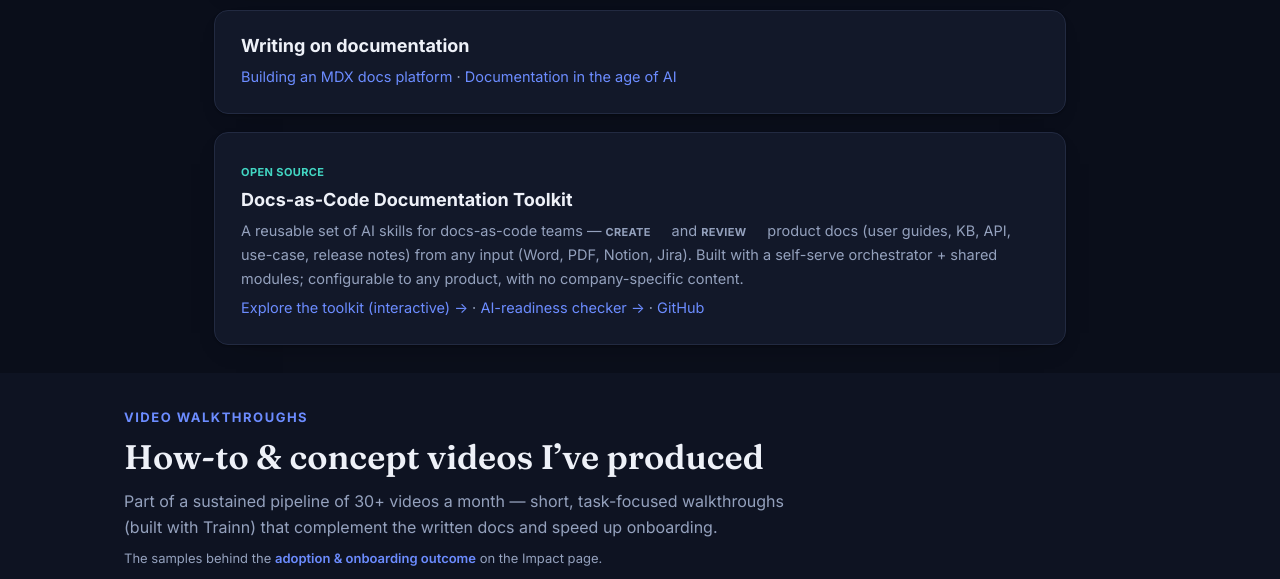
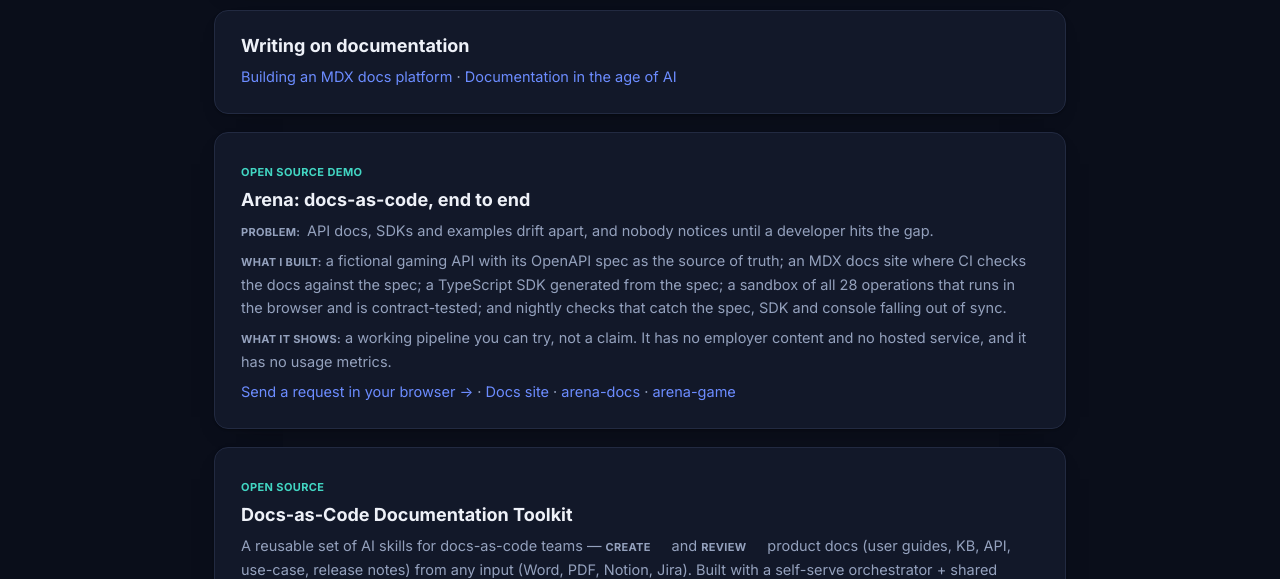
Before and after one commit to sabuj000/Portfolio, a plain HTML site: page work.html in a window 1280 px wide. Shown: the part 2160-2739 px from the top of the page. Drawn offline with nearby package versions, Linux system fonts and the light colour scheme.

Commit message:
Add an Arena card to the homepage and Work page
Co-Authored-By: Claude Sonnet 5.5 <noreply@anthropic.com>
Claude-Session: https://claude.ai/code/session_019jvGjnzw9k9wS45AJ3r4FA

```diff
--- a/work.html
+++ b/work.html
@@ -159,6 +159,14 @@
         <a href="https://www.linkedin.com/feed/update/urn:li:activity:7342773027962527744/" target="_blank" rel="noopener">Documentation in the age of AI</a>
       </p>
     </div>
+    <div class="detail-block reveal" id="arena">
+      <span class="tag">Open source demo</span>
+      <h3>Arena: docs-as-code, end to end</h3>
+      <p class="kv"><b>Problem:</b> API docs, SDKs and examples drift apart, and nobody notices until a developer hits the gap.</p>
+      <p class="kv"><b>What I built:</b> a fictional gaming API with its OpenAPI spec as the source of truth; an MDX docs site where CI checks the docs against the spec; a TypeScript SDK generated from the spec; a sandbox of all 28 operations that runs in the browser and is contract-tested; and nightly checks that catch the spec, SDK and console falling out of sync.</p>
+      <p class="kv"><b>What it shows:</b> a working pipeline you can try, not a claim. It has no employer content and no hosted service, and it has no usage metrics.</p>
+      <p class="kv"><a href="arena-api.html">Send a request in your browser →</a> · <a href="https://arena-docs.vercel.app" target="_blank" rel="noopener">Docs site</a> · <a href="https://github.com/sabuj000/arena-docs" target="_blank" rel="noopener">arena-docs</a> · <a href="https://github.com/sabuj000/arena-game" target="_blank" rel="noopener">arena-game</a></p>
+    </div>
     <div class="detail-block reveal" id="toolkit">
       <span class="tag">Open source</span>
       <h3>Docs-as-Code Documentation Toolkit</h3>
```
Also changed, not shown: index.html (+6 -0 lines), llms.txt, 2 other files.
